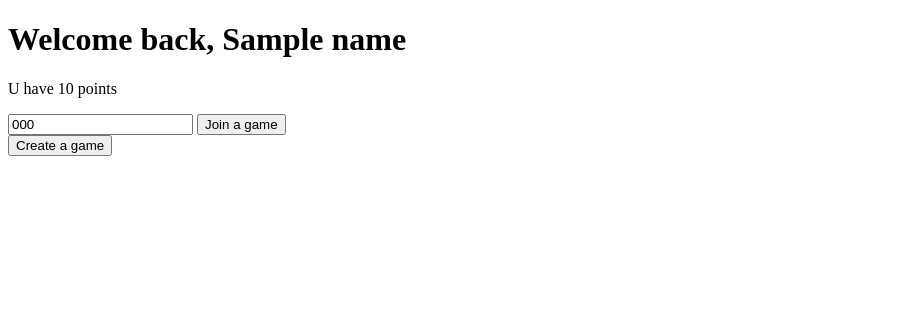
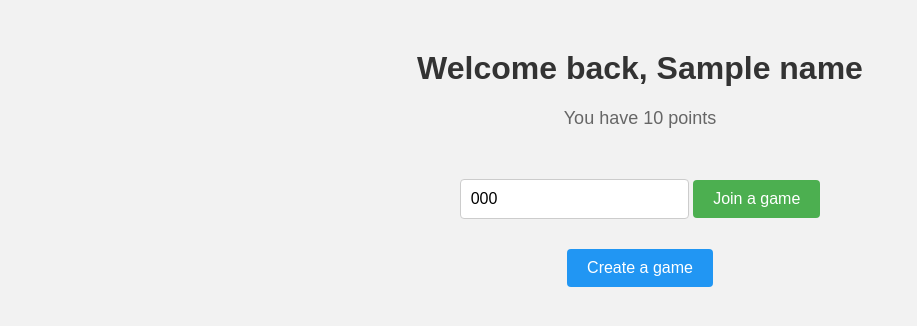
Before and after one commit to oliviervanembden/wikigame, a Flask app: template templates/welcomeBack.html in a window 1280 px wide. Shown: the top 326 px of the page, without its empty margins (0-917 px from the left). Run offline with Flask 3, Linux system fonts and the light colour scheme; the template is opened without the code that fills it: most values are stand-ins (such as "Sample title", 1, 10 or a date in 2020).

Commit message:
gpt is geweldig

```diff
--- a/templates/welcomeBack.html
+++ b/templates/welcomeBack.html
@@ -1,19 +1,79 @@
 <!DOCTYPE html>
 <html lang="en">
 <head>
-
     <meta charset="UTF-8">
     <title>wikiGame</title>
-    <meta name="viewport" content="width=1280, initial-scale=1">
-    <script>
-      document.querySelector('meta[name="viewport"]').setAttribute('content', 'width='+screen.width+', initial-scale=1');
-      </script>
+    <style>
+        body {
+            background-color: #f2f2f2;
+            font-family: Arial, sans-serif;
+            text-align: center;
+        }
+
+        h1 {
+            color: #333;
+            font-size: 32px;
+            margin-top: 50px;
+        }
+
+        p {
+            color: #666;
+            font-size: 18px;
+            margin-bottom: 50px;
+        }
+
+        .buttons {
+            display: flex;
+            flex-direction: column;
+            align-items: center;
+        }
+
+        .join {
+            margin-bottom: 20px;
+        }
+
+        input[type="text"] {
+            padding: 10px;
+            border: 1px solid #ccc;
+            border-radius: 4px;
+            font-size: 16px;
+            outline: none;
+        }
+
+        input[type="text"]:focus {
+            border-color: #999;
+        }
+
+        button {
+            padding: 10px 20px;
+            background-color: #4CAF50;
+            color: #fff;
+            border: none;
+            border-radius: 4px;
+            font-size: 16px;
+            cursor: pointer;
+        }
+
+        button:hover {
+            background-color: #45a049;
+        }
+
+        .create-btn {
+            background-color: #2196F3;
+            margin-top: 10px;
+        }
+
+        .create-btn:hover {
+            background-color: #0b7dda;
+        }
+    </style>
+</head>
 <body>
     <h1>Welcome back, {{name}}</h1>
-<p> U have {{points}} points</p>
+    <p>You have {{points}} points</p>
     <form method="post" class="buttons">
         <div class="join">
-    <input type="text" placeholder="Game Code" pattern="[A-Z]{2}" oninput="this.value = this.value.toUpperCase()" name="code" value="{{code}}" />
+            <input type="text" placeholder="Game Code" pattern="[A-Z]{2}" oninput="this.value = this.value.toUpperCase()" name="code" value="{{code}}" required />
             <button type="submit" name="join">Join a game</button>
         </div>
         <button type="submit" name="create" class="create-btn">Create a game</button>
```
Lines whose indentation alone changed are shown as unchanged.
